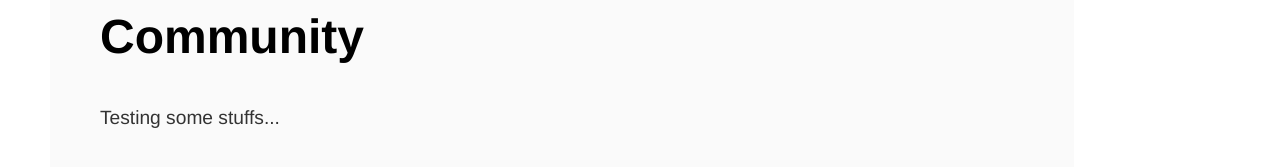
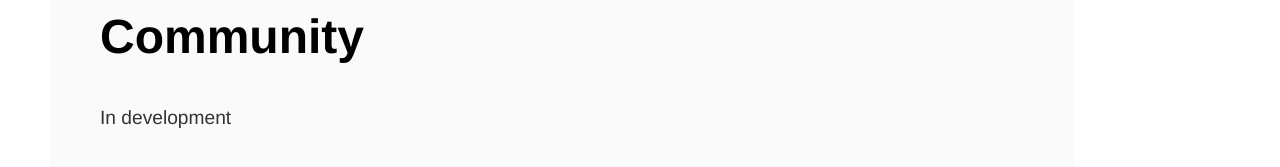
Before and after one commit to mouseythemouse/blair-robot-project.github.io, a Jekyll site: the page built from Community/index.html, in a window 1280 px wide and 900 px high. Shown: the part 269-436 px from the top of the window. Built offline with Jekyll 4.4.1, drawn with Linux system fonts in a browser that asks for light colours.

Commit message:
Update index.html

```diff
--- a/Community/index.html
+++ b/Community/index.html
@@ -4,5 +4,5 @@ title: Community
 ---
 <div class="community">
 	<h2>Community</h2>
-	<p>Testing some stuffs...</p>
+	<p>In development</p>
 </div>
```
